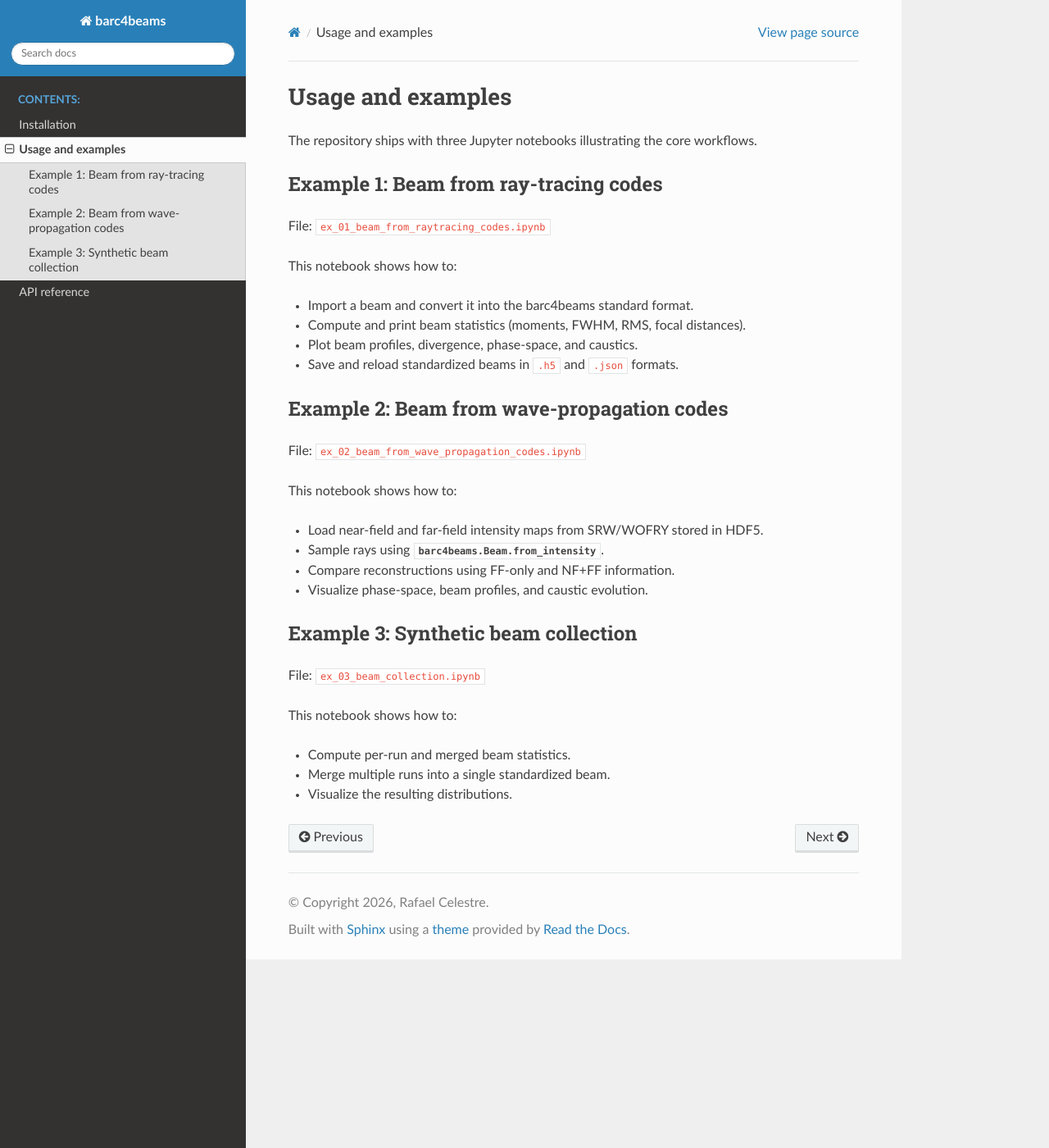
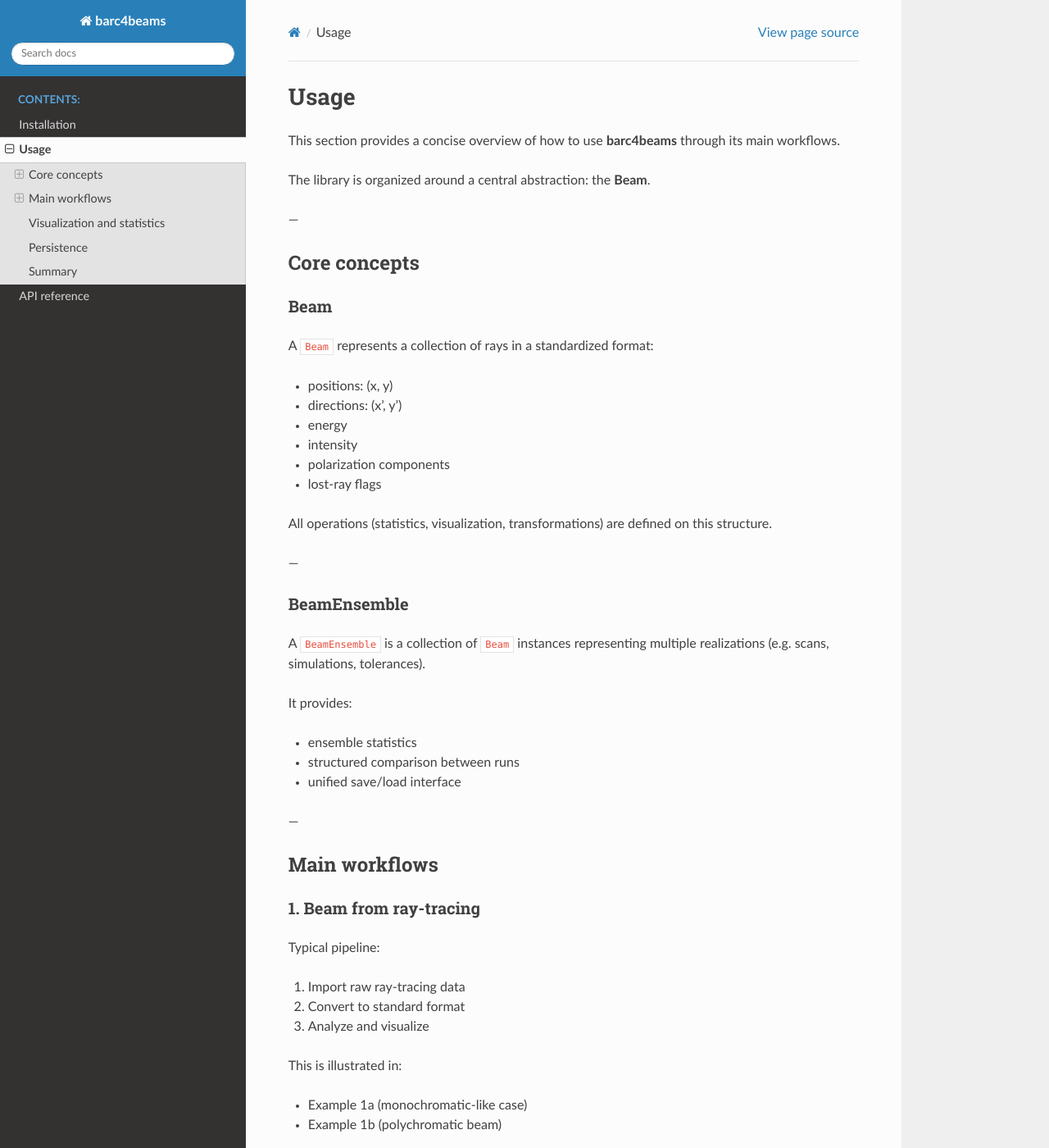
Before and after one commit to barc4/barc4beams, a Sphinx documentation site: the page built from docs/usage.rst, in a window 1280 px wide and 1400 px high. Shown: the whole window at 82% size. Built offline with Sphinx 7.4.7 and the Read the Docs theme 3.1.0, drawn with Linux system fonts in a browser that asks for light colours; some of the changed text lies outside the part shown.

Commit message:
docs + version bump
 Changes to be committed:
	modified:   README.md
	modified:   docs/usage.rst
	modified:   examples/README.MD
	modified:   pyproject.toml

```diff
--- a/docs/usage.rst
+++ b/docs/usage.rst
@@ -1,40 +1,160 @@
-Usage and examples
-==================
+Usage
+=====
 
-The repository ships with three Jupyter notebooks illustrating the core
-workflows.
+This section provides a concise overview of how to use **barc4beams**
+through its main workflows.
 
-Example 1: Beam from ray-tracing codes
---------------------------------------
+The library is organized around a central abstraction: the **Beam**.
 
-File: ``ex_01_beam_from_raytracing_codes.ipynb``
+---
 
-This notebook shows how to:
+Core concepts
+-------------
 
-* Import a beam and convert it into the barc4beams standard format.
-* Compute and print beam statistics (moments, FWHM, RMS, focal distances).
-* Plot beam profiles, divergence, phase-space, and caustics.
-* Save and reload standardized beams in ``.h5`` and ``.json`` formats.
+Beam
+~~~~
 
-Example 2: Beam from wave-propagation codes
--------------------------------------------
+A ``Beam`` represents a collection of rays in a standardized format:
 
-File: ``ex_02_beam_from_wave_propagation_codes.ipynb``
+- positions: (x, y)
+- directions: (x', y')
+- energy
+- intensity
+- polarization components
+- lost-ray flags
 
-This notebook shows how to:
+All operations (statistics, visualization, transformations) are defined
+on this structure.
 
-* Load near-field and far-field intensity maps from SRW/WOFRY stored in HDF5.
-* Sample rays using :class:`barc4beams.Beam.from_intensity`.
-* Compare reconstructions using FF-only and NF+FF information.
-* Visualize phase-space, beam profiles, and caustic evolution.
+---
 
-Example 3: Synthetic beam collection
-------------------------------------
+BeamEnsemble
+~~~~~~~~~~~~
 
-File: ``ex_03_beam_collection.ipynb``
+A ``BeamEnsemble`` is a collection of ``Beam`` instances representing
+multiple realizations (e.g. scans, simulations, tolerances).
 
-This notebook shows how to:
+It provides:
 
-* Compute per-run and merged beam statistics.
-* Merge multiple runs into a single standardized beam.
-* Visualize the resulting distributions.
+- ensemble statistics
+- structured comparison between runs
+- unified save/load interface
+
+---
+
+Main workflows
+--------------
+
+1. Beam from ray-tracing
+~~~~~~~~~~~~~~~~~~~~~~~~
+
+Typical pipeline:
+
+1. Import raw ray-tracing data
+2. Convert to standard format
+3. Analyze and visualize
+
+This is illustrated in:
+
+- Example 1a (monochromatic-like case)
+- Example 1b (polychromatic beam)
+
+---
+
+2. Beam collections and ensembles
+~~~~~~~~~~~~~~~~~~~~~~~~~~~~~~~~~
+
+Two levels of abstraction:
+
+- Manual handling of multiple beams → ``Beam`` (Example 2a)
+- Structured handling → ``BeamEnsemble`` (Example 2b)
+
+Use ``BeamEnsemble`` when:
+
+- working with repeated simulations
+- performing statistical analysis across runs
+- saving/loading grouped datasets
+
+---
+
+3. Beam from wavefront data
+~~~~~~~~~~~~~~~~~~~~~~~~~~~
+
+Two complementary approaches:
+
+**Intensity-based sampling**
+
+- Uses NF and/or FF intensity
+- Assumes no phase information
+- Implemented via ``Beam.from_intensity()``
+
+(Example 3a)
+
+---
+
+**Phase-aware reconstruction**
+
+- Uses complex field (amplitude + phase)
+- Computes local slopes from the wavefront
+- Generates physically consistent rays
+
+(Example 3b)
+
+This follows principles similar to X-ray speckle tracking,
+but applied in reverse (wavefront → rays).
+
+---
+
+4. Applying wavefronts to beams
+~~~~~~~~~~~~~~~~~~~~~~~~~~~~~~~
+
+A beam can be modified by applying a complex wavefront:
+
+- modifies ray directions (via phase gradients)
+- updates intensity
+- flags invalid rays if needed
+
+(Example 3c)
+
+This enables hybrid workflows combining:
+
+- ray-tracing
+- wave optics
+- error propagation
+
+---
+
+Visualization and statistics
+----------------------------
+
+The library provides:
+
+- beam size and divergence plots
+- phase-space visualization
+- caustics
+- intensity-aware statistics
+
+All statistics are computed using per-ray weights (intensity).
+
+---
+
+Persistence
+-----------
+
+Objects can be saved and reloaded:
+
+- ``Beam`` → HDF5 + JSON metadata
+- ``BeamEnsemble`` → grouped HDF5 + statistics
+
+---
+
+Summary
+-------
+
+Typical usage patterns:
+
+- Ray-tracing → Beam → analysis
+- Multiple runs → BeamEnsemble → statistics
+- Wavefront → Beam → hybrid propagation
+
+Refer to the example notebooks for concrete implementations.
--- a/pyproject.toml
+++ b/pyproject.toml
@@ -4,7 +4,7 @@ build-backend = "setuptools.build_meta"
 
 [project]
 name = "barc4beams"
-version = "2026.04.20"
+version = "2026.05.04"
 description = "A Python project for: standardization, statistics, and plotting ray-traced photon beams (PyOptiX, SHADOW3/4)."
 readme = "README.md"
 license = "CECILL-2.1"
```
Also changed, not shown: README.md (+5 -3 lines), examples/README.MD.
